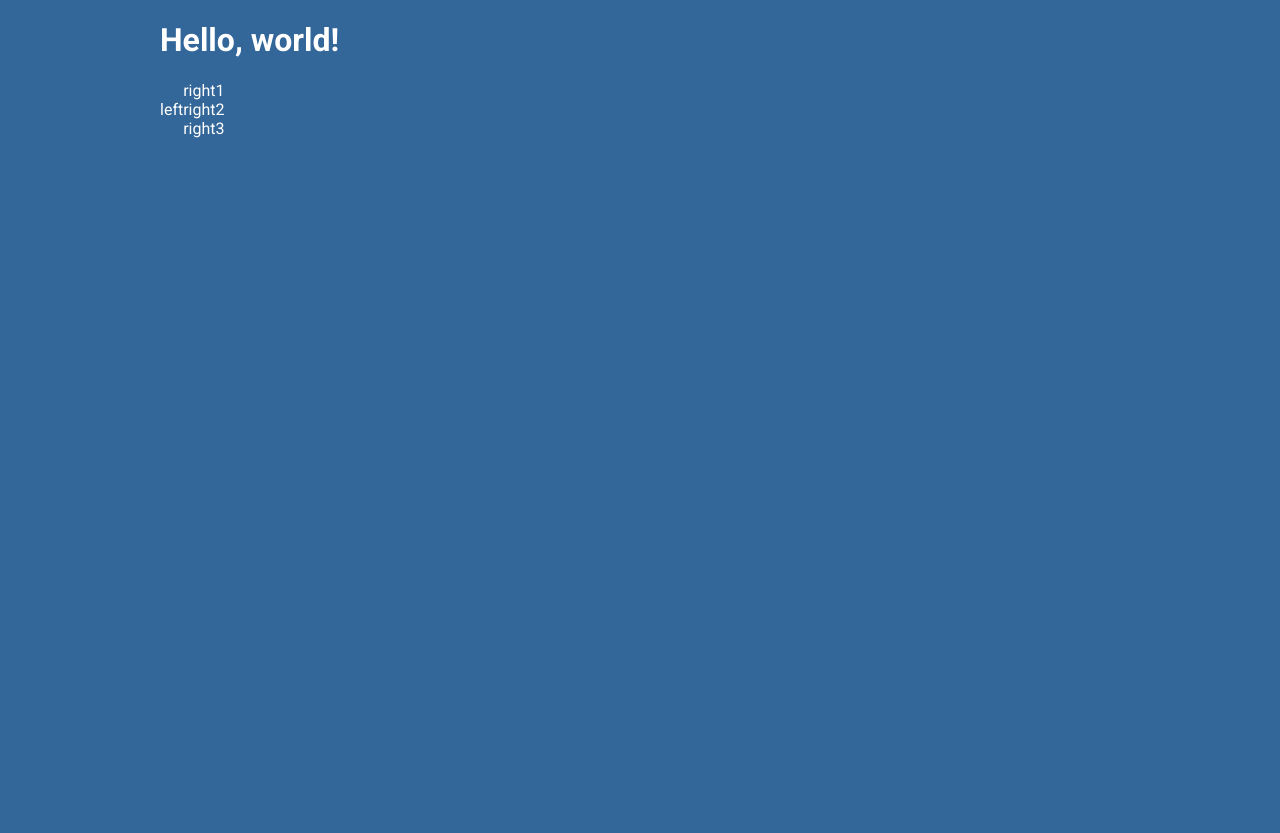
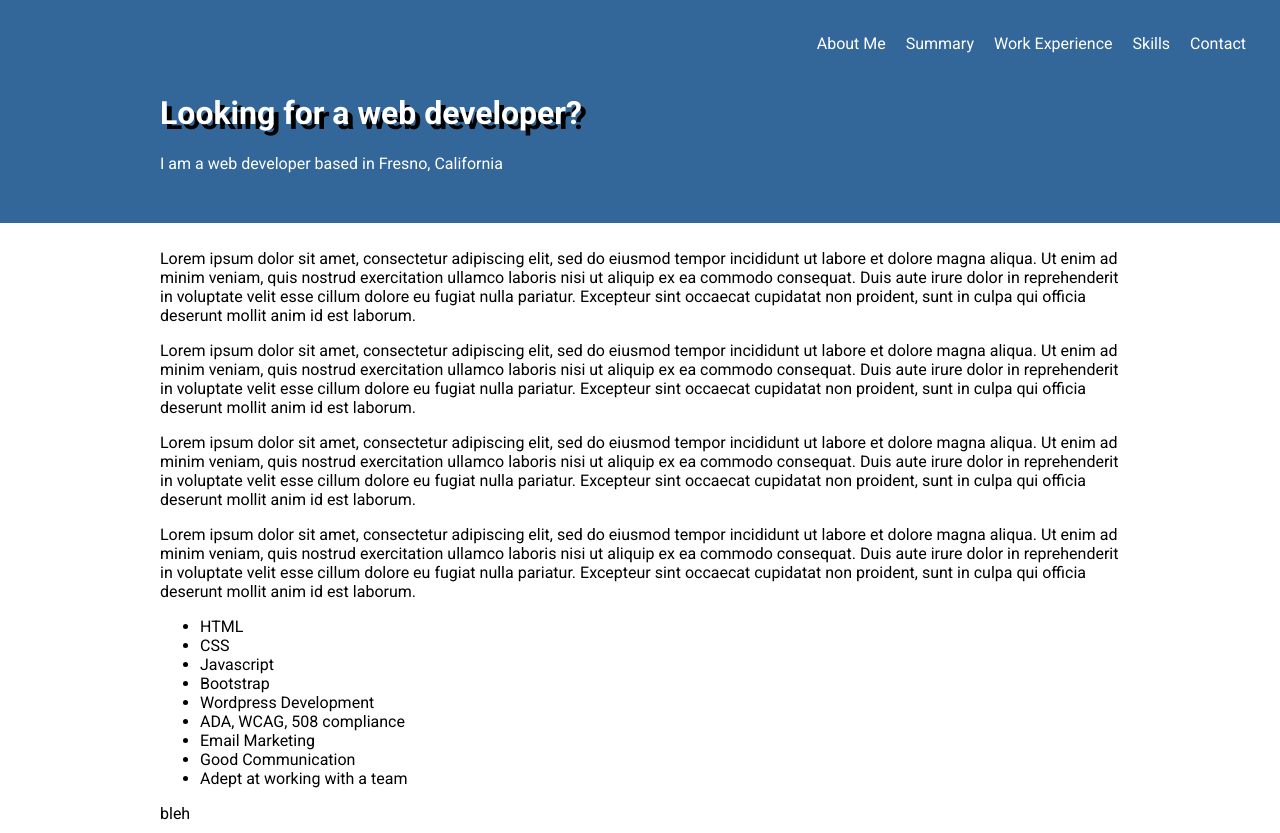
Before and after one commit to jrtodd89/website, a plain HTML site: page index.html in a window 1280 px wide. Before the commit the page ends 800 px from the top, so only its background shows below. Drawn offline with Linux system fonts and the light colour scheme.

Commit message:
Webpage updates

```diff
--- a/index.html
+++ b/index.html
@@ -3,25 +3,54 @@
 	<head>
 		<meta charset="utf-8">
 		<meta name="viewport" content="width=device-width, initial-scale=1">
-		<title>Welcome to my website!</title>
-		<link rel="preconnect" href="https://fonts.googleapis.com">
-		<link rel="preconnect" href="https://fonts.gstatic.com" crossorigin>
-		<link href="https://fonts.googleapis.com/css2?family=Roboto:ital,wght@0,400;0,700;1,400;1,700&display=swap" rel="stylesheet">
+		<title>Justin Todd</title>
+
 		<link href="style/index.css" rel="stylesheet" />
 		<link rel="preconnect" href="https://fonts.googleapis.com">
 		<link rel="preconnect" href="https://fonts.gstatic.com" crossorigin>
 		<link href="https://fonts.googleapis.com/css2?family=Roboto:ital,wght@0,400;0,700;1,400;1,700&display=swap" rel="stylesheet">
 	</head>
 	<body>
+		<header class="header">
+			<div class="nav">
+				<a class="navLink" href="#about">About Me</a>
+				<a class="navLink" href="#summary">Summary</a>
+				<a class="navLink" href="#work">Work Experience</a>
+				<a class="navLink" href="#skills">Skills</a>
+				<a class="navLink" href="#contact">Contact</a>
+			</div>
+			<div class="container">
+				<div class="cta">
+					<h1>Looking for a web developer?</h1>
+					<p>I am a web developer based in Fresno, California</p>
+				</div>
+			</div>
+		</header>
 		<div class="container">
-			<h1>Hello, world!</h1>
-			<div class="upper-content">
-				<div class="content-left">left</div>
-				<div class="content-right">
-					<div class="row-1">right1</div>
-					<div class="row-2">right2</div>
-					<div class="row-3">right3</div>
-				</div>
+			<div id="summary" class="content">
+				<p>Lorem ipsum dolor sit amet, consectetur adipiscing elit, sed do eiusmod tempor incididunt ut labore et dolore magna aliqua. Ut enim ad minim veniam, quis nostrud exercitation ullamco laboris nisi ut aliquip ex ea commodo consequat. Duis aute irure dolor in reprehenderit in voluptate velit esse cillum dolore eu fugiat nulla pariatur. Excepteur sint occaecat cupidatat non proident, sunt in culpa qui officia deserunt mollit anim id est laborum.</p>
+				<p>Lorem ipsum dolor sit amet, consectetur adipiscing elit, sed do eiusmod tempor incididunt ut labore et dolore magna aliqua. Ut enim ad minim veniam, quis nostrud exercitation ullamco laboris nisi ut aliquip ex ea commodo consequat. Duis aute irure dolor in reprehenderit in voluptate velit esse cillum dolore eu fugiat nulla pariatur. Excepteur sint occaecat cupidatat non proident, sunt in culpa qui officia deserunt mollit anim id est laborum.</p>
+				<p>Lorem ipsum dolor sit amet, consectetur adipiscing elit, sed do eiusmod tempor incididunt ut labore et dolore magna aliqua. Ut enim ad minim veniam, quis nostrud exercitation ullamco laboris nisi ut aliquip ex ea commodo consequat. Duis aute irure dolor in reprehenderit in voluptate velit esse cillum dolore eu fugiat nulla pariatur. Excepteur sint occaecat cupidatat non proident, sunt in culpa qui officia deserunt mollit anim id est laborum.</p>
+
+			</div>
+			<div id="work">
+				<p>Lorem ipsum dolor sit amet, consectetur adipiscing elit, sed do eiusmod tempor incididunt ut labore et dolore magna aliqua. Ut enim ad minim veniam, quis nostrud exercitation ullamco laboris nisi ut aliquip ex ea commodo consequat. Duis aute irure dolor in reprehenderit in voluptate velit esse cillum dolore eu fugiat nulla pariatur. Excepteur sint occaecat cupidatat non proident, sunt in culpa qui officia deserunt mollit anim id est laborum.</p>
+			</div>
+			<div id="skills">
+				<ul>
+					<li>HTML</li>
+					<li>CSS</li>
+					<li>Javascript</li>
+					<li>Bootstrap</li>
+					<li>Wordpress Development</li>
+					<li>ADA, WCAG, 508 compliance</li>
+					<li>Email Marketing</li>
+					<li>Good Communication</li>
+					<li>Adept at working with a team</li>
+				</ul>
+			</div>
+			<div id="contact">
+				bleh
 			</div>
 		</div>
   </body>
--- /dev/null
+++ b/style/_header.scss
@@ -0,0 +1,34 @@
+.header {
+	background-color: $primaryColor;
+	color: $textColor;
+	padding: 24px;
+	.cta {
+		h1 {
+			filter: drop-shadow(5px 5px 0 black);
+		}
+	}
+	.nav {
+		display: flex;
+		justify-content: flex-end;
+		@media screen and (max-width: 600px) {
+			justify-content: center;
+		}
+		.navLink {
+			text-decoration: none;
+			padding: 10px;
+			color: $textColor;
+			position: relative;
+			top: 0;
+			transition: top ease 0.5s;
+			&:hover {
+				top: -5px;
+			}
+			&:visited {
+				color: $textColor;
+			}
+			&:focus {
+				border: 2px dotted $textColor;
+			}
+		}
+	}
+}
--- /dev/null
+++ b/style/_variables.scss
@@ -0,0 +1,4 @@
+$primaryColor: #336699;
+$secondaryColor: #1A4D80;
+$tertiaryColor: #003366;
+$textColor: #ffffff;
--- a/style/style.scss
+++ b/style/style.scss
@@ -1,19 +1,19 @@
-$primaryColor: #336699;
-$textColor: #ffffff;
+@import '_variables.scss';
+@import '_header.scss';
+
+html {
+	scroll-behavior: smooth;
+	font-family: 'Roboto', sans-serif;
+}
 
 body {
-	background-color: $primaryColor;
-	color: $textColor;
-	font-family: 'Roboto', sans-serif;
+	margin: 0;
 }
+
 .container {
 	max-width: 960px;
 	width: 100%;
 	position: relative;
 	margin: 0 auto;
-
-	.upper-content {
-		display:flex;
-		align-items: center;
-	}
+	padding: 10px;
 }
```
Also changed, not shown: img/may3.jpg (added), style/index.css, 3 other files.
